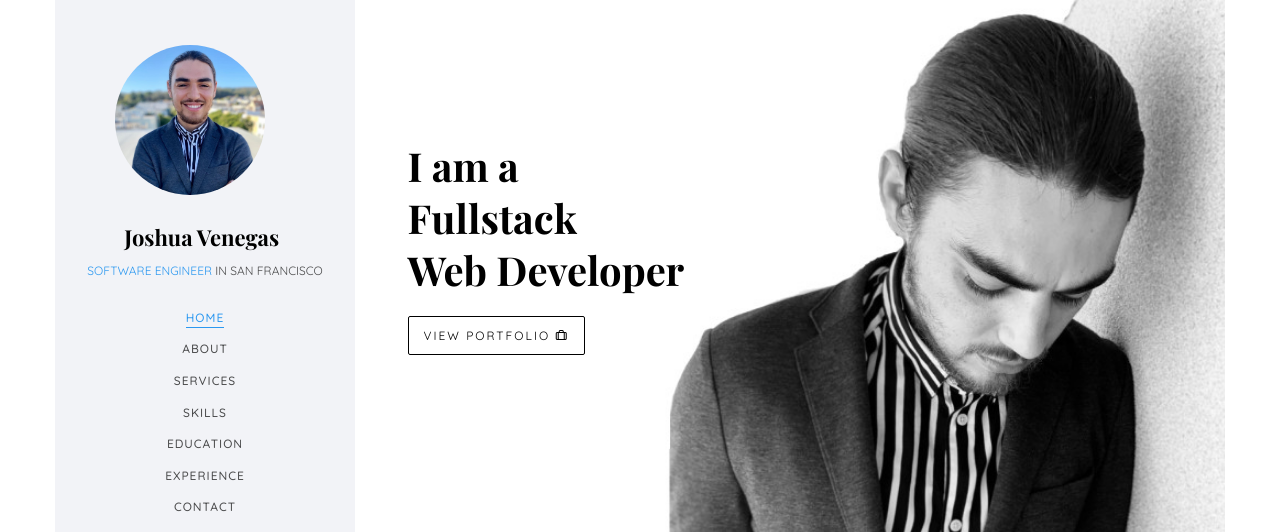
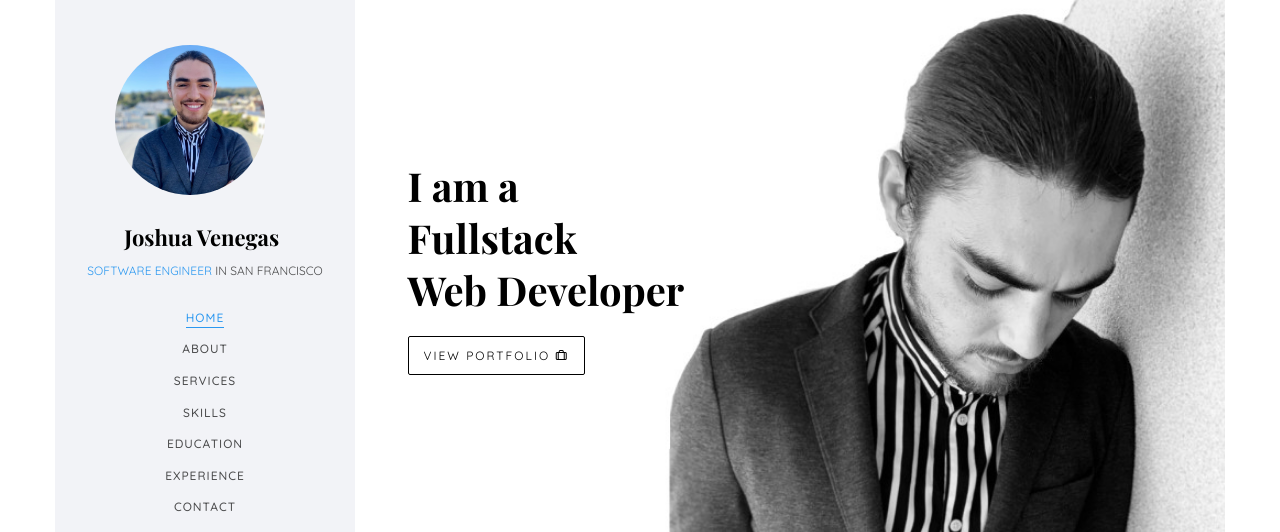
Before and after one commit to venegasjosh/profile, a plain HTML site: page index.html in a window 1280 px wide. Shown: the top 532 px of the page. Drawn offline with nearby package versions, Linux system fonts and the light colour scheme; files whose address does not match are found by name; a web font is replaced by a local one.

```diff
--- a/index.html
+++ b/index.html
@@ -56,7 +56,7 @@
 			width: 100%;
 		}
 		.desc{
-		margin-top: -260px;
+		margin-top: -240px;
 		}
 	</style>
 	</head>
```
